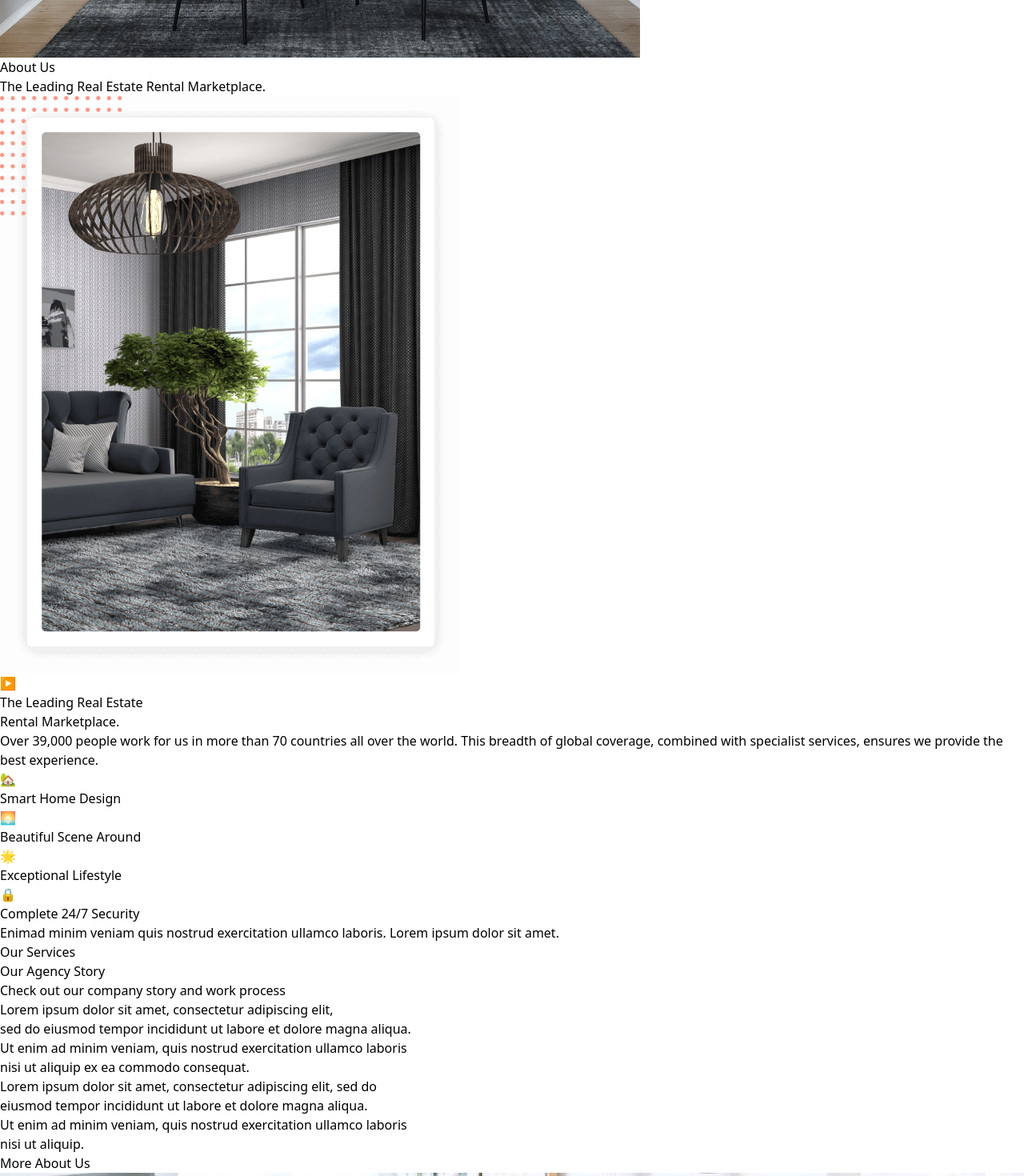
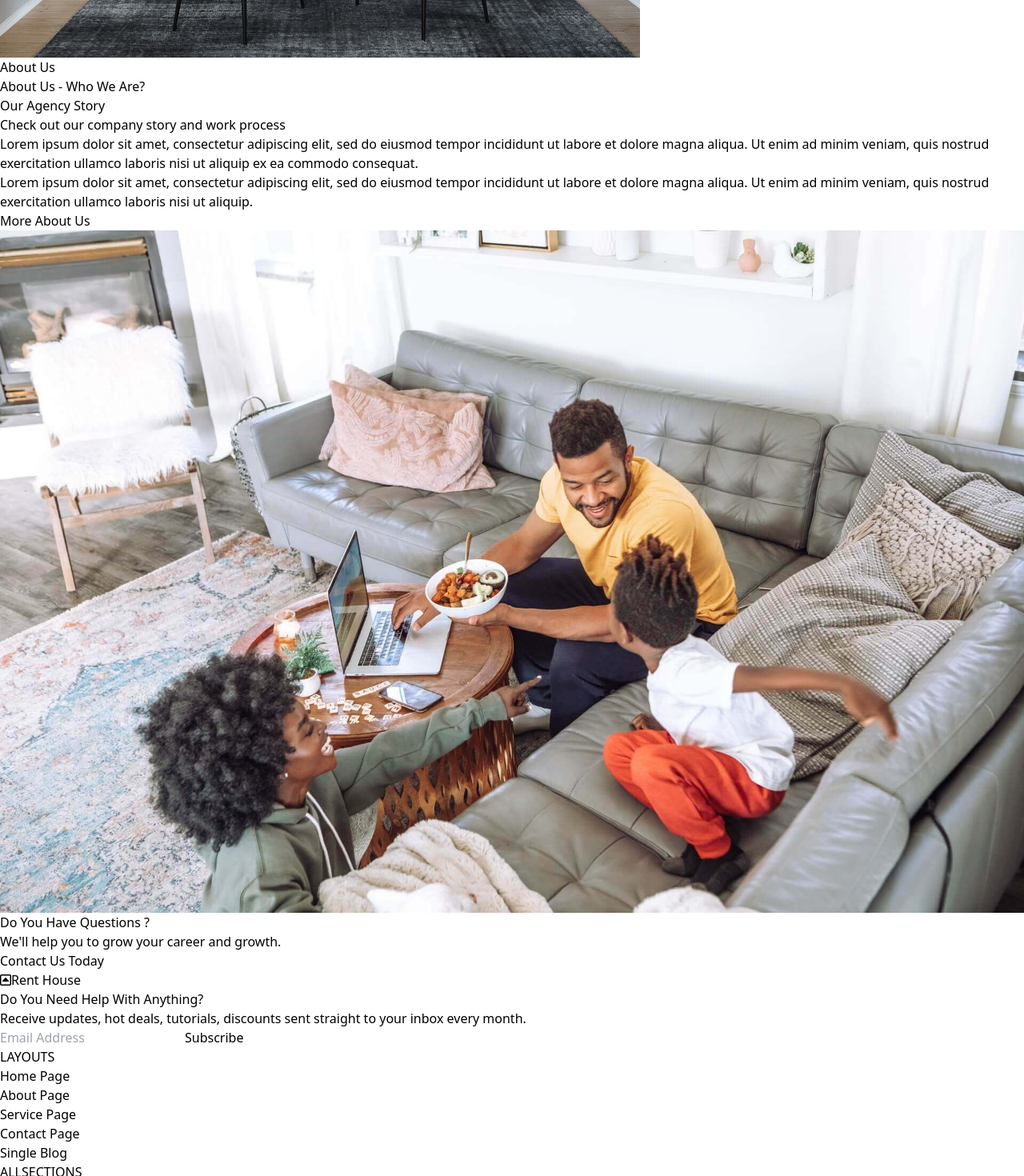
Before and after one commit to TaariqDeveloper/Rentel-System, a React (Vite) app in the folder frontend/: page /about in a window 1280 px wide. Shown: the part 620-2090 px from the top of the page at 80% size. Built offline with nearby package versions, Linux system fonts and the light colour scheme.

Commit message:
new update

```diff
--- a/frontend/src/Pages/About.jsx
+++ b/frontend/src/Pages/About.jsx
@@ -100,149 +100,57 @@ function About() {
   return (
     <div>
       <Header />
-
 {/* Hero Section */}
 <motion.div
-        className="relative bg-cover bg-center flex flex-col justify-center items-center text-white pt-20 w-full h-80"
+  className="relative bg-cover bg-center flex flex-col justify-center items-center text-white pt-20 w-full h-64 sm:h-80"
   initial={{ opacity: 0 }}
   animate={{ opacity: 1 }}
   transition={{ duration: 1 }}
 >
-        <img className="w-full h-80 object-cover" src={image} alt="About" />
+  <img className="w-full h-64 sm:h-80 object-cover" src={image} alt="About" />
   <div className="absolute inset-0 bg-black bg-opacity-50"></div>
   <motion.div
-          className="absolute left-0 ml-40 pt-8"
+    className="absolute left-4 sm:left-10 md:ml-40 pt-8 text-center sm:text-left"
     initial={{ x: -50, opacity: 0 }}
     animate={{ x: 0, opacity: 1 }}
     transition={{ duration: 1 }}
   >
-          <h1 className="text-xl mt-3 text-yellow-500">About Us</h1>
-          <p className="text-5xl mt-5 font-bold">
-            The Leading Real Estate Rental Marketplace.
+    <h1 className="text-lg sm:text-xl mt-3 text-yellow-500">About Us</h1>
+    <p className="text-3xl sm:text-4xl md:text-5xl mt-5 font-bold">
+      About Us - Who We Are?
     </p>
   </motion.div>
 </motion.div>
 
-      {/* About Section */}
-      <div className="mt-20 mx-auto max-w-7xl px-6 lg:px-12">
-        <div className="flex flex-col lg:flex-row gap-12 items-center">
-          {/* Left Image Section */}
+{/* Story Section */}
+<div className="mt-10 sm:mt-20 mx-4 sm:mx-10 md:ml-40">
+  <div className="flex flex-col lg:flex-row gap-8 sm:gap-12 pt-10 items-center">
+    {/* Left Content */}
     <motion.div
-            className="relative"
-            initial={{ opacity: 0, scale: 0.9 }}
-            animate={{ opacity: 1, scale: 1 }}
-            transition={{ duration: 1, delay: 0.7 }}
-          >
-            <img
-              className="w-[500px] h-[400px] rounded-lg shadow-lg"
-              src={newImage}
-              alt="Real Estate"
-            />
-            {/* Play Button Overlay */}
-            <div className="absolute bottom-5 left-5 bg-white p-4 rounded-full shadow-md cursor-pointer">
-              <span className="text-red-500 text-3xl">▶</span>
-            </div>
-          </motion.div>
-
-          {/* Right Content Section */}
-          <motion.div
+      className="flex-1"
       initial={{ opacity: 0, x: -50 }}
       animate={{ opacity: 1, x: 0 }}
       transition={{ duration: 1, delay: 0.5 }}
     >
-            <h2 className="text-5xl font-bold leading-snug">
-              The Leading Real Estate <br /> Rental Marketplace.
-            </h2>
-            <p className="text-gray-500 mt-6 leading-7">
-              Over 39,000 people work for us in more than 70 countries all over
-              the world. This breadth of global coverage, combined with
-              specialist services, ensures we provide the best experience.
-            </p>
-
-            {/* Features Section */}
-            <div className="grid grid-cols-1 md:grid-cols-2 gap-6 mt-6">
-              <div className="flex items-center gap-3">
-                <span className="bg-red-100 text-red-500 p-2 rounded-full">
-                  🏡
-                </span>
-                <p className="text-gray-700 font-medium">Smart Home Design</p>
-              </div>
-              <div className="flex items-center gap-3">
-                <span className="bg-red-100 text-red-500 p-2 rounded-full">
-                  🌅
-                </span>
-                <p className="text-gray-700 font-medium">
-                  Beautiful Scene Around
-                </p>
-              </div>
-              <div className="flex items-center gap-3">
-                <span className="bg-red-100 text-red-500 p-2 rounded-full">
-                  🌟
-                </span>
-                <p className="text-gray-700 font-medium">
-                  Exceptional Lifestyle
-                </p>
-              </div>
-              <div className="flex items-center gap-3">
-                <span className="bg-red-100 text-red-500 p-2 rounded-full">
-                  🔒
-                </span>
-                <p className="text-gray-700 font-medium">
-                  Complete 24/7 Security
-                </p>
-              </div>
-            </div>
-
-            {/* Highlighted Text Box */}
-            <div className="bg-red-100 border-l-4 border-red-500 text-gray-700 p-4 mt-6 rounded">
-              <p>
-                Enimad minim veniam quis nostrud exercitation ullamco laboris.
-                Lorem ipsum dolor sit amet.
-              </p>
-            </div>
-
-            {/* Call to Action Button */}
-            <motion.button
-              className="bg-red-500 text-white px-8 py-3 rounded-md mt-8 font-medium text-lg shadow-md hover:bg-red-600 transition duration-300"
-              whileHover={{ scale: 1.1 }}
-            >
-              Our Services
-            </motion.button>
-          </motion.div>
-        </div>
-      </div>
-
-      {/* Additional Story Section */}
-      <div className="mt-20 mx-auto max-w-7xl px-6 lg:px-12">
-        <div className="flex flex-col lg:flex-row gap-12 pt-10 items-center">
-          {/* Left Content */}
-          <motion.div
-            initial={{ opacity: 0, x: -50 }}
-            animate={{ opacity: 1, x: 0 }}
-            transition={{ duration: 1, delay: 0.5 }}
-          >
-            <h1 className="text-5xl font-semibold">Our Agency Story</h1>
-            <p className="text-gray-400 mt-6">
+      <h1 className="text-3xl sm:text-4xl md:text-5xl font-semibold">
+        Our Agency Story
+      </h1>
+      <p className="text-gray-400 mt-4 sm:mt-6">
         Check out our company story and work process
       </p>
-            <p className="mt-6 leading-8">
-              Lorem ipsum dolor sit amet, consectetur adipiscing elit, <br></br>
-              sed do eiusmod tempor incididunt ut labore et dolore magna aliqua.
-              <br></br> Ut enim ad minim veniam, quis nostrud exercitation
-              ullamco laboris<br></br>
-              nisi ut aliquip ex ea commodo consequat.
+      <p className="mt-4 sm:mt-6 leading-6 sm:leading-8">
+        Lorem ipsum dolor sit amet, consectetur adipiscing elit, sed do eiusmod
+        tempor incididunt ut labore et dolore magna aliqua. Ut enim ad minim
+        veniam, quis nostrud exercitation ullamco laboris nisi ut aliquip ex ea
+        commodo consequat.
       </p>
-            <p className="mt-6 leading-8">
-              Lorem ipsum dolor sit amet, consectetur adipiscing elit, sed do
-              <br></br>
-              eiusmod tempor incididunt ut labore et dolore magna aliqua.
-              <br></br> Ut enim ad minim veniam, quis nostrud exercitation
-              ullamco laboris<br></br>
-              nisi ut aliquip.
+      <p className="mt-4 sm:mt-6 leading-6 sm:leading-8">
+        Lorem ipsum dolor sit amet, consectetur adipiscing elit, sed do eiusmod
+        tempor incididunt ut labore et dolore magna aliqua. Ut enim ad minim
+        veniam, quis nostrud exercitation ullamco laboris nisi ut aliquip.
       </p>
       <motion.button
-              className="bg-green-500 text-white px-8 py-2 rounded-3xl
-               mt-10 shadow-lg hover:bg-yellow-500 transition duration-300"
+        className="bg-green-500 text-white px-6 sm:px-8 py-2 rounded-3xl mt-6 sm:mt-10 shadow-lg hover:bg-yellow-500 transition duration-300"
         whileHover={{ scale: 1.1 }}
       >
         More About Us
@@ -251,16 +159,16 @@ function About() {
 
     {/* Right Image */}
     <motion.div
-            className="mt-10"
+      className="mt-8 sm:mt-10 flex-1"
       initial={{ opacity: 0, scale: 0.9 }}
       animate={{ opacity: 1, scale: 1 }}
       transition={{ duration: 1, delay: 0.7 }}
       whileHover={{ scale: 1.05 }}
     >
       <img
-              className="w-[500px] h-[400px] rounded-lg shadow-lg"
+        className="w-full sm:w-[500px] h-[300px] sm:h-[400px] rounded-lg shadow-lg object-cover"
         src={image1}
-              alt="Agency Story"
+        alt="About Us"
       />
     </motion.div>
   </div>
--- a/frontend/src/Pages/Service.jsx
+++ b/frontend/src/Pages/Service.jsx
@@ -104,48 +104,57 @@ function Service() {
 
   {/* Hero Section */}
 <motion.div
-        className="relative bg-cover bg-center flex flex-col justify-center items-center text-white pt-20 w-full h-80"
+  className="relative bg-cover bg-center flex flex-col justify-center items-center text-white pt-16 sm:pt-20 w-full h-64 sm:h-80"
   initial={{ opacity: 0 }}
   animate={{ opacity: 1 }}
   transition={{ duration: 1 }}
 >
-        <img className="w-full h-80 object-cover" src={image} alt="Services" />
+  <img
+    className="w-full h-64 sm:h-80 object-cover"
+    src={image}
+    alt="Services"
+  />
   <div className="absolute inset-0 bg-black bg-opacity-50"></div>
   <motion.div
-          className="absolute left-0 ml-40 pt-8"
+    className="absolute left-4 sm:left-10 md:left-20 lg:ml-40 pt-8 text-center sm:text-left"
     initial={{ x: -50, opacity: 0 }}
     animate={{ x: 0, opacity: 1 }}
     transition={{ duration: 1 }}
   >
-          <h1 className="text-xl mt-3 text-yellow-500">Services</h1>
-          <p className="text-5xl mt-5 font-bold">Services - All Services</p>
+    <h1 className="text-lg sm:text-xl mt-3 text-yellow-500">Services</h1>
+    <p className="text-2xl sm:text-3xl md:text-4xl lg:text-5xl mt-3 sm:mt-5 font-bold">
+      Services - All Services
+    </p>
   </motion.div>
 </motion.div>
 
 {/* Services Section */}
-      <div className="mt-10 pt-20 px-10 pb-20">
-        <div className="flex flex-wrap justify-center gap-10">
+<div className="mt-8 sm:mt-10 pt-8 sm:pt-12 md:pt-16 lg:pt-20 px-4 sm:px-6 md:px-8 lg:px-10 pb-8 sm:pb-12 md:pb-16 lg:pb-20">
+  <div className="flex flex-wrap justify-center gap-4 sm:gap-6 md:gap-8 lg:gap-10">
     {services.map((service, index) => (
       <motion.div
         key={index}
-              className="bg-white w-[200px] h-[180px] shadow-lg shadow-gray-400/50 rounded-lg text-center p-4 flex flex-col items-center"
+        className="bg-white w-[140px] sm:w-[160px] md:w-[180px] lg:w-[200px] h-[140px] sm:h-[150px] md:h-[160px] lg:h-[180px] shadow-lg shadow-gray-400/50 rounded-lg text-center p-3 sm:p-4 flex flex-col items-center justify-center"
         initial={{ opacity: 0, scale: 0.9 }}
         animate={{ opacity: 1, scale: 1 }}
         transition={{ duration: 0.5, delay: index * 0.2 }}
         whileHover={{ scale: 1.05 }}
       >
         <img
-                className="w-[80px] h-[80px] mt-2"
+          className="w-[50px] sm:w-[60px] md:w-[70px] lg:w-[80px] h-[50px] sm:h-[60px] md:h-[70px] lg:h-[80px]"
           src={service.img}
           alt={service.title}
         />
-              <h1 className="text-xl font-semibold mt-3">{service.title}</h1>
-              <p className="text-gray-400">{service.properties}</p>
+        <h1 className="text-sm sm:text-base md:text-lg lg:text-xl font-semibold mt-2 sm:mt-3">
+          {service.title}
+        </h1>
+        <p className="text-xs sm:text-sm md:text-base text-gray-400">
+          {service.properties}
+        </p>
       </motion.div>
     ))}
   </div>
 </div>
-
       <Footer />
     </div>
   );
```
Lines whose indentation alone changed are shown as unchanged.
